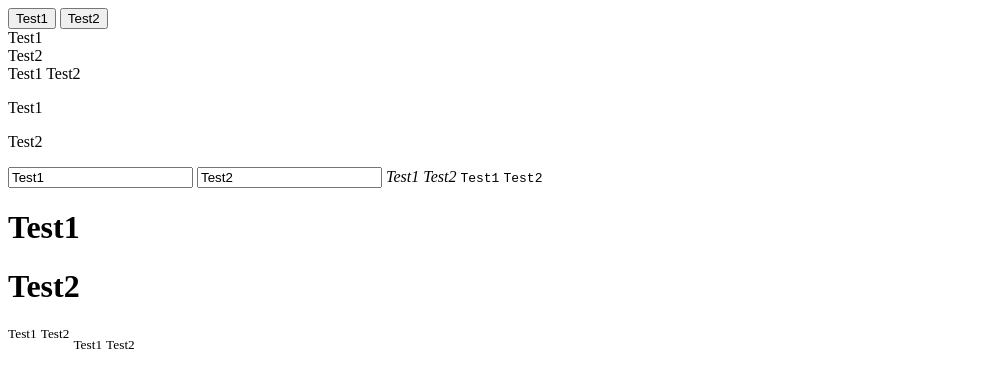
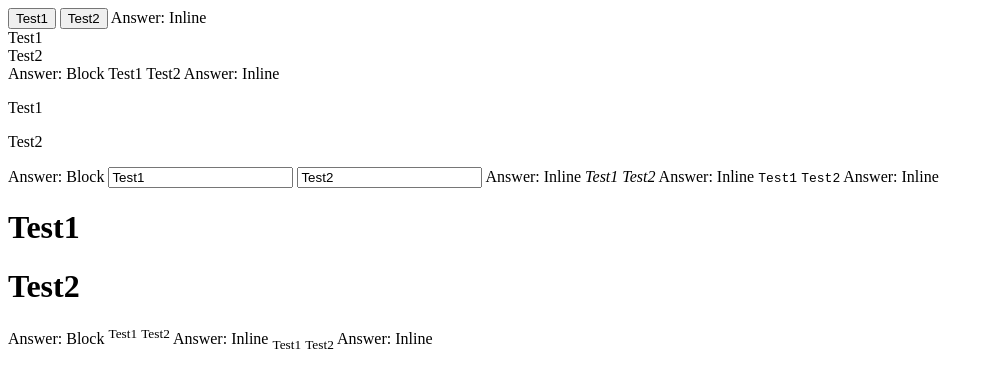
Before and after one commit to acciojob/block-or-inline-shraddhamogal12, a website: page main.html in a window 1280 px wide. Shown: the whole page, without its empty margins (0-994 px from the left). Drawn offline with Linux system fonts and the light colour scheme.

Commit message:
created a submission

```diff
--- a/main.html
+++ b/main.html
@@ -1,12 +1,3 @@
-<!DOCTYPE html>
-
-<html>
-
-<head>
-	<link rel="stylesheet" href="styles.css">
-</head>
-
-<body>
 
 <!DOCTYPE html>
 <html>
@@ -17,43 +8,43 @@
 
     <button data-ns-test="block-inline-button">Test1</button>
     <button data-ns-test="block-inline-button">Test2</button>
-
+    Answer: Inline
 
     <div data-ns-test="block-inline-div">Test1</div>
     <div data-ns-test="block-inline-div">Test2</div>
-
+    Answer: Block
 
     <span data-ns-test="block-inline-span">Test1</span>
     <span data-ns-test="block-inline-span">Test2</span>
-
+    Answer: Inline
 
     <p data-ns-test="block-inline-p">Test1</p>
     <p data-ns-test="block-inline-p">Test2</p>
-
+    Answer: Block
 
     <input data-ns-test="block-inline-input" value="Test1">
     <input data-ns-test="block-inline-input" value="Test2">
-
+    Answer: Inline
 
     <cite data-ns-test="block-inline-cite">Test1</cite>
     <cite data-ns-test="block-inline-cite">Test2</cite>
-
+    Answer: Inline
 
     <code data-ns-test="block-inline-code">Test1</code>
     <code data-ns-test="block-inline-code">Test2</code>
-
+    Answer: Inline
 
     <h1 data-ns-test="block-inline-h1">Test1</h1>
     <h1 data-ns-test="block-inline-h1">Test2</h1>
-
+    Answer: Block
 
     <sup data-ns-test="block-inline-sup">Test1</sup>
     <sup data-ns-test="block-inline-sup">Test2</sup>
-
+    Answer: Inline
 
     <sub data-ns-test="block-inline-sub">Test1</sub>
     <sub data-ns-test="block-inline-sub">Test2</sub>
+    Answer: Inline
 
-    <script type="text/javascript" src="./script.js">
 </body>
 </html>
```
